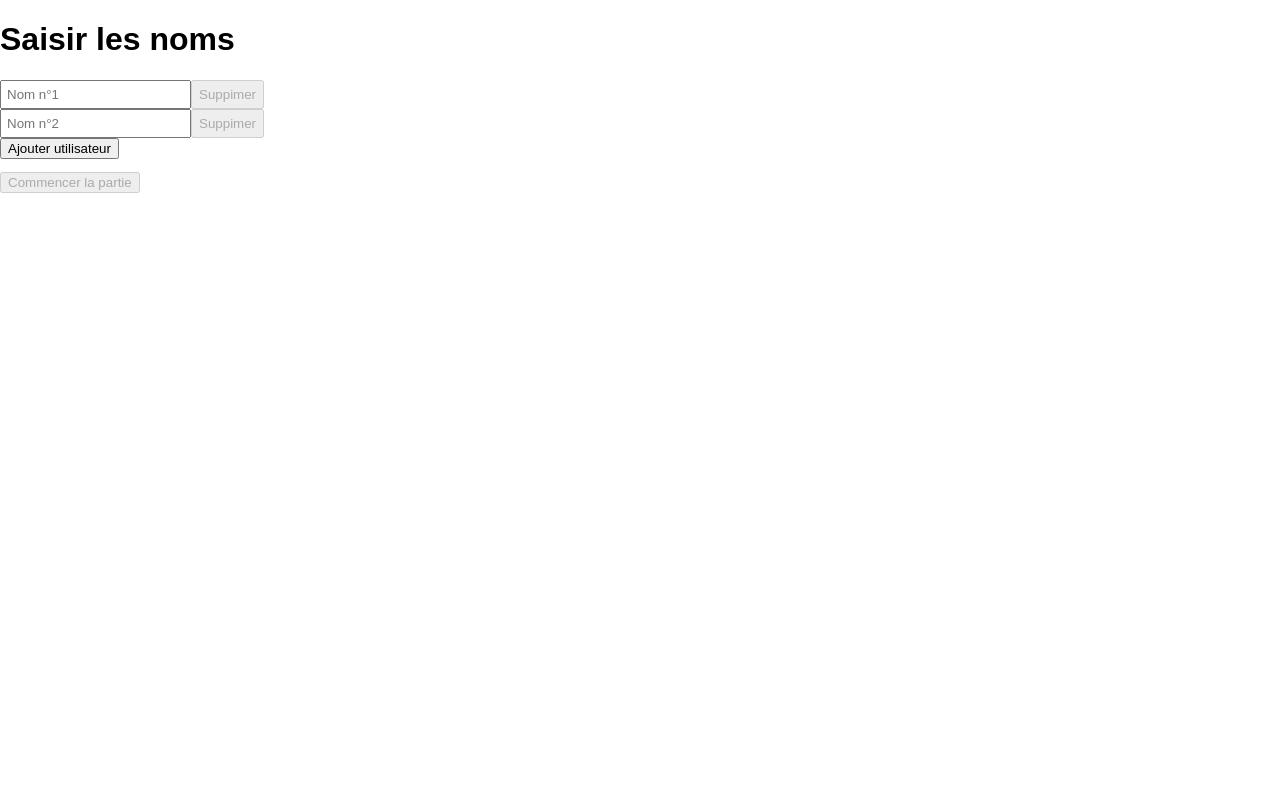
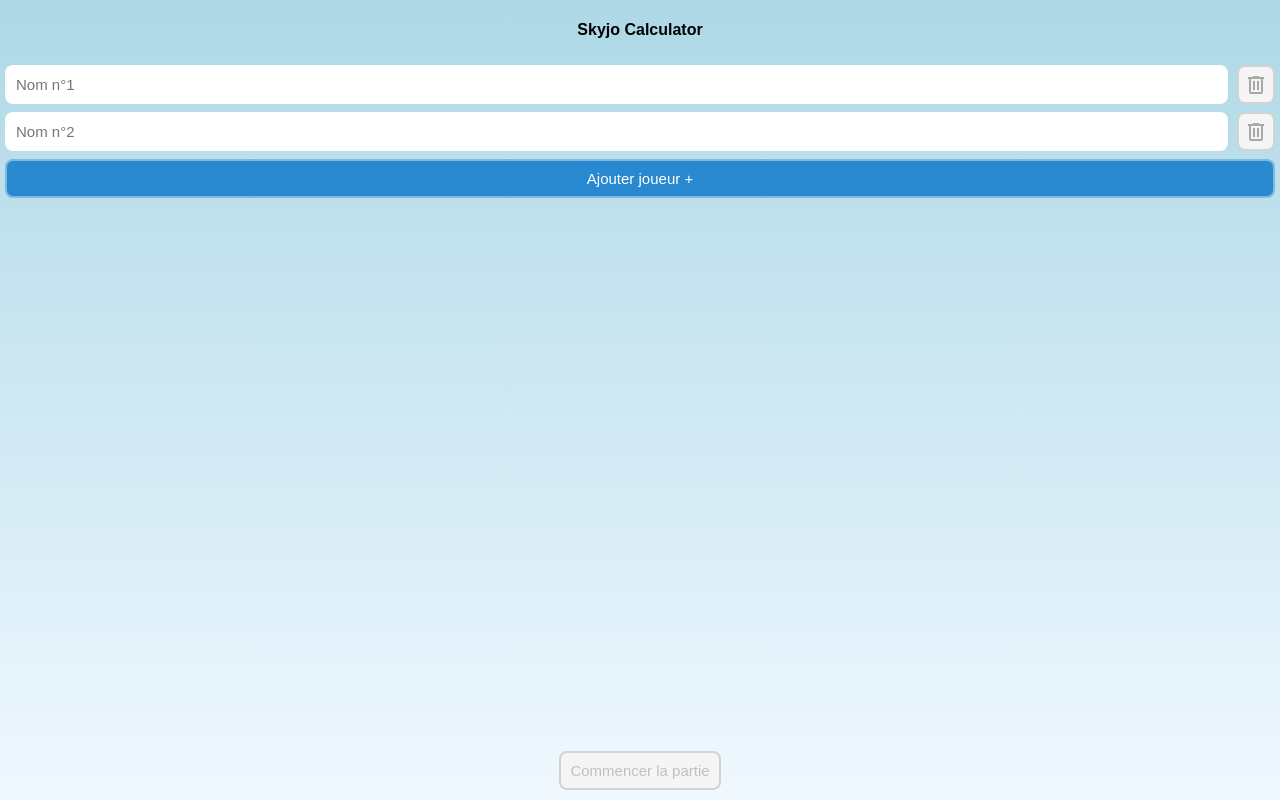
Before and after one commit to alexlabuz/skyjo_score, a Vue app: page / in a window 1280 px wide. Built offline with nearby package versions, Linux system fonts and the light colour scheme.

Commit message:
Review visuel

```diff
--- a/index.html
+++ b/index.html
@@ -4,7 +4,7 @@
     <meta charset="UTF-8">
     <link rel="icon" href="/favicon.ico">
     <meta name="viewport" content="width=device-width, initial-scale=1.0">
-    <title>Calculateur de points Skyjo</title>
+    <title>Skyjo Calculator</title>
   </head>
   <body>
     <div id="app"></div>
--- a/src/assets/main.css
+++ b/src/assets/main.css
@@ -1,3 +1,9 @@
+:root{
+    --primary: rgba(4, 116, 202, 0.8);
+    --secondary: rgba(118, 192, 253, 0.7);
+    --danger: rgb(213, 24, 52);
+}
+
 html, body, #app{
     height: 100%;
 }
@@ -5,10 +11,7 @@
 body{
     margin: 0;
     font-family: sans-serif;
-}
-
-input[type=text], input[type=number]{
-    padding: 5px;
+    background: linear-gradient(lightblue, aliceblue);
 }
 
 .header{
@@ -20,6 +23,7 @@
     padding-left: 8px;
     padding-right: 8px;
     box-sizing: border-box;
+    font-weight: bold;
 }
 
 .page{
@@ -32,6 +36,25 @@
     cursor: pointer;
 }
 
+.input{
+    padding: 9px;
+    border: 2px solid rgba(255, 255, 255, 0.4);
+    border-radius: 8px;
+    font-size: 15px;
+}
+
 .btn{
-    padding: 1em;
+    padding: 9px;
+    border: 2px solid rgba(255, 255, 255, 0.4);
+    border-radius: 8px;
+    font-size: 15px;
+    background-color: var(--primary);
+    color: white;
+    cursor: pointer;
 }
+
+.btn:disabled{
+    background-color: whitesmoke;
+    color: silver;
+    border: 2px solid lightgray;
+}
--- a/src/pages/Names.vue
+++ b/src/pages/Names.vue
@@ -1,17 +1,29 @@
 <template>
-<div class="page">
-	<h1>Saisir les noms</h1>
+    <div class="page">
+        <div class="header">
+            <div></div>
+            <p>Skyjo Calculator</p>
+            <div></div>
+        </div>
 
-	<div class="list_user">
-		<div v-for="(u, index) in score.data.users" class="user_name_input">
-			<input type="text" v-model="u.name" :placeholder="`Nom n°${index + 1}`" maxlength="12" :disabled="score.data.gameStart" />
-			<button @click="deleteUser(u)" :disabled="isDeleteUserDisabled">Suppimer</button>
-		</div>
-	</div>
+        <div class="list_user" style="margin: 5px">
+            <div v-for="(u, index) in score.data.users" class="user_name_input">
+                <input class="input" type="text" v-model="u.name" :placeholder="`Nom n°${index + 1}`" maxlength="12" :disabled="score.data.gameStart" />
+                <button class="btn" @click="deleteUser(u)" :disabled="isDeleteUserDisabled">
+                    <div class="icon_delete"></div>
+                </button>
+            </div>
 
-	<button @click="addUser" :disabled="isAddUserDisabled" style="margin-bottom: 1em;">Ajouter utilisateur</button>
-	<button :disabled="!getValidNames" @click="startGame">{{ !score.data.gameStart ? 'Commencer la partie' : 'Afficher les score'}}</button>
-</div>
+            <button class="btn btn_add" @click="addUser" :disabled="isAddUserDisabled" style="margin-bottom: 1em;">Ajouter joueur +</button>
+        </div>
+
+        <div class="header">
+            <div></div>
+            <button class="btn" :disabled="!getValidNames" @click="startGame">{{ !score.data.gameStart ? 'Commencer la partie' : 'Afficher les score'}}</button>
+            <div></div>
+        </div>
+
+    </div>
 </template>
 
 <script setup lang="ts">
@@ -44,13 +56,44 @@
 
 <style scoped>
 .page{
-	align-items: start;
+    justify-content: space-between;
 }
+
+.list_user {
+    flex-grow: 1;
+}
+
 .user_name_input {
 	display: flex;
+    align-items: center;
+    gap: 9px;
+    margin-bottom: 8px;
 }
 
 .user_name_input input {
 	width: 100%;
 }
+
+.user_name_input button{
+    height: 39px;
+    display: flex;
+    justify-content: center;
+    align-items: center;
+}
+
+.icon_delete {
+    width: 16px;
+    height: 18px;
+    background-color: white;
+    mask: url('/src/assets/icons/delete.svg') no-repeat center;
+}
+
+.user_name_input button:disabled .icon_delete{
+    background-color: darkgray;
+}
+
+.btn_add{
+    width: 100%;
+}
+
 </style>
--- a/src/pages/Ranking.vue
+++ b/src/pages/Ranking.vue
@@ -39,11 +39,11 @@
 }
 
 .row_rang tr{
-    background-color: bisque;
+    background-color: var(--secondary);
 }
 
 .row_rang tr:nth-child(even) {
-    background-color: antiquewhite;
+    filter: brightness(115%);
 }
 
 .row_rang td{
@@ -61,7 +61,7 @@
 }
 
 .row_rang td.lostPoint{
-    color: red;
+    color: var(--danger);
+    font-weight: bold;
 }
-
 </style>
--- a/src/pages/Score.vue
+++ b/src/pages/Score.vue
@@ -5,17 +5,19 @@
         <p>Score</p>
         <div></div>
     </div>
+
+    <div class="container_table">
         <table class="table_score">
             <thead>
             <tr>
-                <th>Round</th>
+                <th class="fixed_col">Round</th>
                 <th class="name" v-for="name in score.data.users">{{ name.name }}</th>
             </tr>
             </thead>
             <tbody>
             <!--Points history-->
-            <tr v-for="indexRound in score.data.round">
-                <td class="round_number">{{ indexRound }}</td>
+            <tr class="point_history" v-for="indexRound in score.data.round">
+                <td class="fixed_col round_number">{{ indexRound }}</td>
                 <td class="user_point" v-for="point in score.data.users.map((u) => u.points)">
                     {{ point.find((p) => p.round === indexRound-1)?.point }}
                     <span v-if="(point.find((p) => p.round === indexRound-1)?.multiplicator ?? 1) > 1" class="multiplicator_span">
@@ -26,25 +28,27 @@
 
             <!--Points inputs-->
             <tr class="point_input">
-                <td class="round_number">{{ score.data.round + 1 }}</td>
+                <td class="fixed_col round_number">{{ score.data.round + 1 }}</td>
                 <td class="input_point" v-for="(u, i) in score.data.users">
-                    <input type="number" v-model="u.pointCurrentRound" max="120" min="-17">
+                    <input class="input" type="number" v-model="u.pointCurrentRound" max="120" min="-17">
                     <div>
                         <input :id="'end' + i" type="radio" :value="u" v-model="score.data.endRound"/>
-                        <label :for="'end' + i">Fin</label>
+                        <label :for="'end' + i"><b>Fin</b></label>
                     </div>
                 </td>
             </tr>
 
             <!--Total-->
             <tr class="total">
-                <td class="round_number">Total</td>
+                <td class="fixed_col round_number">Total</td>
                 <td v-for="user in score.data.users" class="total_user_point" :class="{lostPoint: user.hasLost()}">
                     {{ user.getSumPoint() }}
                 </td>
             </tr>
             </tbody>
         </table>
+    </div>
+
     <div class="header">
         <div style="display: flex; gap: 1em;">
             <img @click="goRanking" src="/src/assets/icons/ranking.svg" class="pointer"/>
@@ -99,26 +103,44 @@
 }
 
 /*-Table-*/
+
+.container_table {
+    flex-grow: 1;
+}
+
 .table_score{
     border-collapse: collapse;
     display: block;
-    overflow-y: auto;
-    width: 100%;
-    flex-grow: 1;
-    font-size: 20px;
+    overflow-x: auto;
+    font-size: 18px;
+    text-align: center;
+    padding-bottom: 5px;
 }
 
-.table_score{
-    text-align: center;
+.fixed_col {
+    width: 80px;
+    position: sticky;
+    left: 0;
+    background-color: var(--secondary);
+}
+
+/*-th-*/
+th.name{
+    width: 120px;
+    min-width: 80px;
+    font-style: italic;
 }
 
 /*-tr-*/
-tr.total{
-    background-color: gray;
-    color: white;
+tr.point_history:nth-child(even) {
+    background-color: rgba(255,255,255,0.4);
 }
 tr.point_input{
-    background-color: antiquewhite;
+    background-color: var(--secondary);
+}
+tr.total{
+    background-color: var(--primary);
+    color: white;
 }
 
 /*-td-*/
@@ -132,11 +154,15 @@
 }
 
 .lostPoint{
-    background-color: red;
+    background-color: var(--danger);
 }
 
 td.input_point{
     font-size: 16px;
+}
+
+td.input_point input{
+    padding: 2px;
 }
 
 .multiplicator_span{
```
Also changed, not shown: 1 other file (tests, documents, lock files or other folders). Lines whose indentation alone changed are shown as unchanged.
